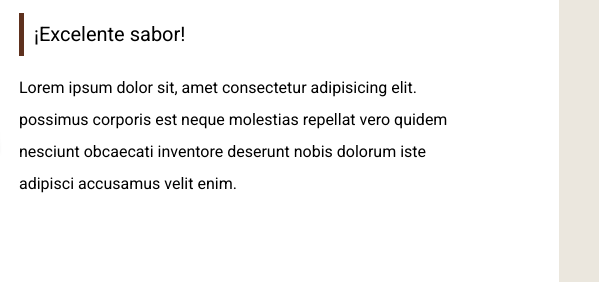
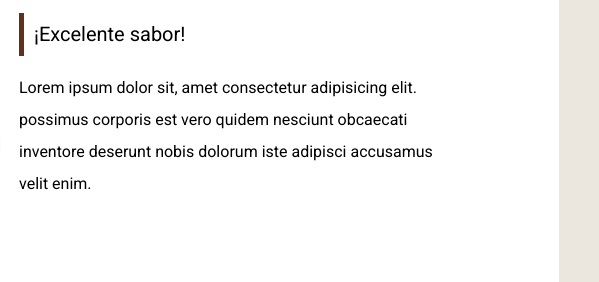
Before and after one commit to HenryTene/Cafeteria-sass-gulp, a website: page nosotros.html in a window 1280 px wide. Shown: the part 1078-1360 px from the top of the page, 681-1280 px from the left. Drawn offline with nearby package versions, Linux system fonts and the light colour scheme; files that its build step writes are made by us from their sources; files whose address does not match are found by name; a web font is replaced by a local one.

Commit message:
Update nosotros.html

```diff
--- a/nosotros.html
+++ b/nosotros.html
@@ -59,7 +59,7 @@
                     ¡Excelente sabor!
                 </blockquote>
 
-                <p> Lorem ipsum dolor sit, amet consectetur adipisicing elit. possimus corporis est neque molestias repellat vero quidem nesciunt obcaecati inventore deserunt nobis dolorum iste adipisci accusamus velit enim. </p>
+                <p> Lorem ipsum dolor sit, amet consectetur adipisicing elit. possimus corporis est vero quidem nesciunt obcaecati inventore deserunt nobis dolorum iste adipisci accusamus velit enim. </p>
             </div>
         </div>
     </main>
```
